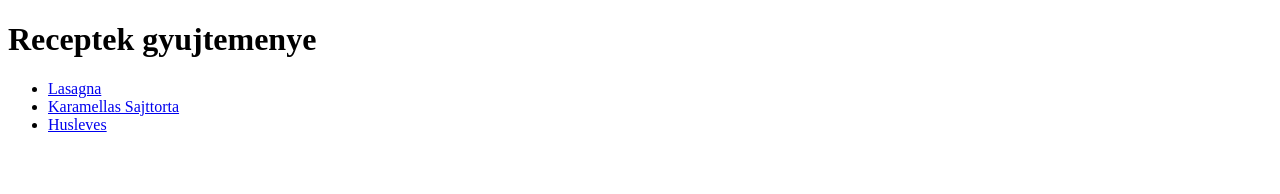
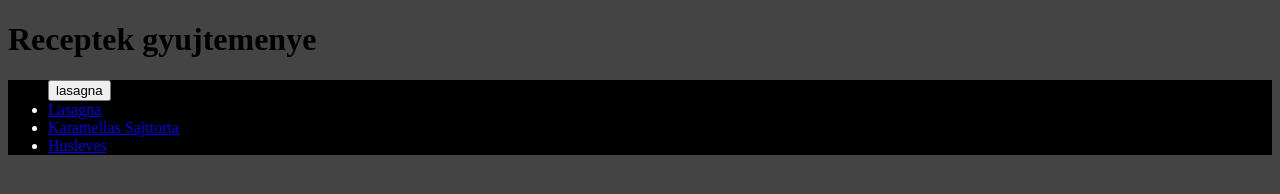
Before and after one commit to kratmilan/odin-recipes, a plain HTML site: page index.html in a window 1280 px wide. Drawn offline with Linux system fonts and the light colour scheme.

Commit message:
index.html css frissitese

```diff
--- a/index.html
+++ b/index.html
@@ -1,17 +1,21 @@
 <!DOCTYPE html>
 <html lang="en">
-
+<body style="background-color:#444444;">
 <head>
-    <link rel="stlesheet" href="styles.css">
+    <link rel="stylesheet" href="styles.css">
     <meta charset="UTF-8">
     <meta name="viewport" content="width=device-width, initial-scale=1.0">
     <title>Document</title>
 </head>
 <body>
-    <h1>Receptek gyujtemenye</h1>
-    <ul>
-    <li><a href="recipes/lasagna.html">Lasagna</a></li>
-    <li><a href="recipes/sajttorta.html">Karamellas Sajttorta</a></li>
-    <li><a href="recipes/husleves.html">Husleves</a></li>
-    </ul>
+
+    <h1> Receptek gyujtemenye </h1>
+    <div class="etelek">
+        <ul>
+            <button href="recipes/lasagna.html">lasagna</button>
+            <li><a href="recipes/lasagna.html">Lasagna</a></li>
+            <li><a href="recipes/sajttorta.html">Karamellas Sajttorta</a></li>
+            <li><a href="recipes/husleves.html">Husleves</a></li>
+        </ul>
+    </div>
 </body>
```
